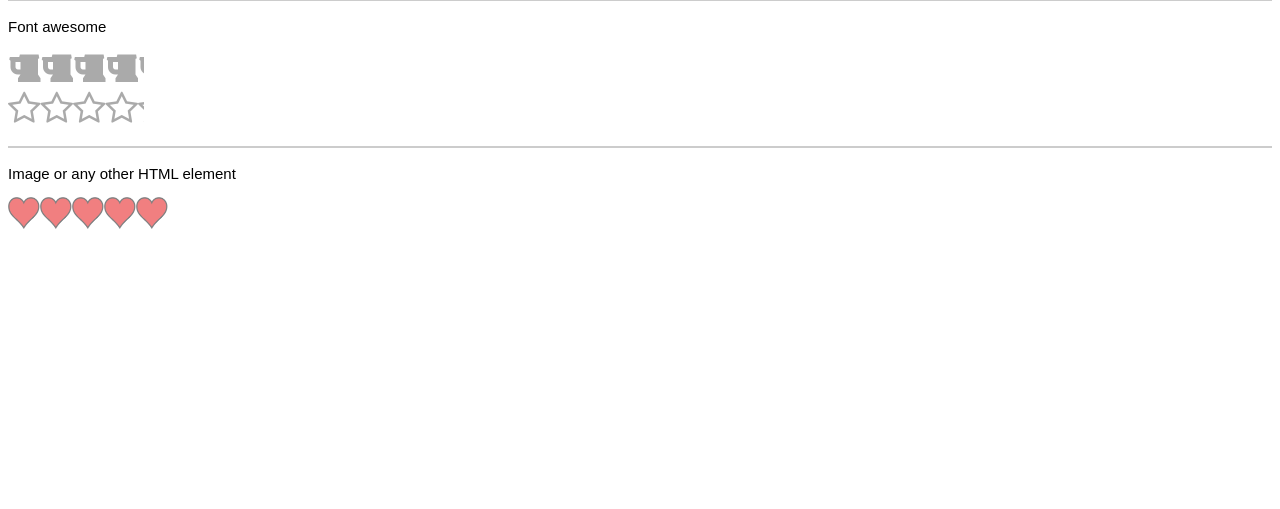
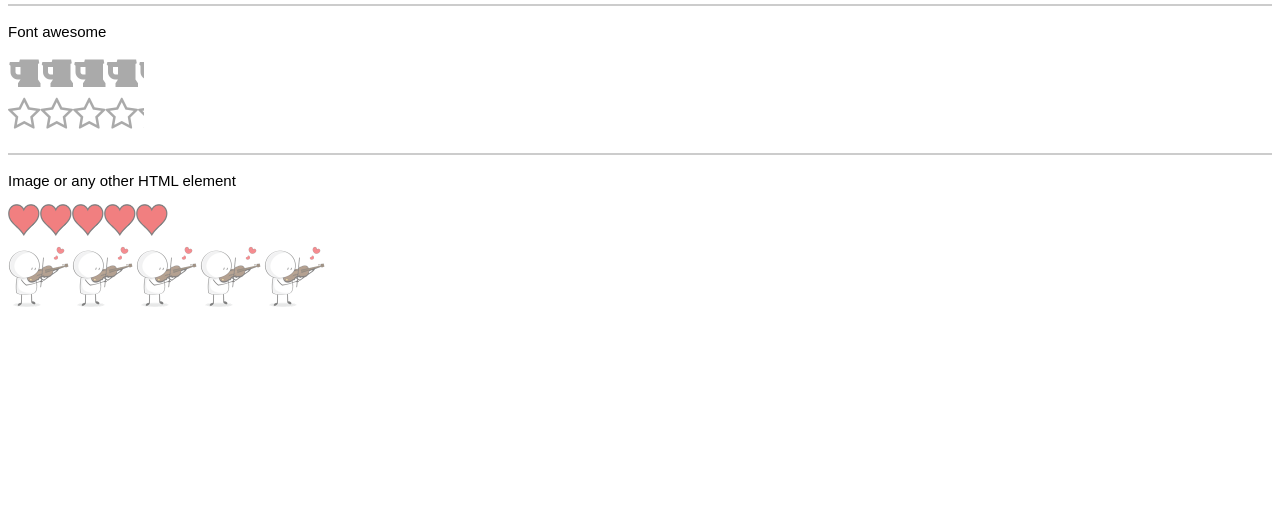
Before and after one commit to auxiliary/rater, a website: page index.html in a window 1280 px wide. Shown: the part 291-800 px from the top of the page. Drawn offline with nearby package versions, Linux system fonts and the light colour scheme.

Commit message:
Fixed a height bug for images

```diff
--- a/index.html
+++ b/index.html
@@ -61,6 +61,13 @@
                 max_value: 5,
                 step_size: 0.25,
             });
+
+            $("#rate7").rate({
+                selected_symbol_type: 'image2',
+                max_value: 5,
+                step_size: 0.1,
+            });
+
         }), 5000);
 
     </script>
@@ -100,7 +107,16 @@
             height: 32px;
             display: inline-block;
         }
-        #rate5 .rate-base-layer span
+        .im2
+        {
+            background-image: url('./images/violin.png');
+            background-size: 64px 64px;
+            background-repeat: no-repeat;
+            width: 64px;
+            height: 64px;
+            display: inline-block;
+        }
+        #rate5 .rate-base-layer span, #rate7 .rate-base-layer span
         {
             opacity: 0.5;
         }
@@ -133,5 +149,6 @@
     <hr>
     <p>Image or any other HTML element</p>
     <div id="rate5"></div>
+    <div id="rate7"></div>
 </body>
 </html>
--- a/rater.js
+++ b/rater.js
@@ -24,17 +24,12 @@
 
     $.fn.textHeight = function()
     {
-        return $(this).height();
-
-        // Should be removed after testing
-        /*
         var html_calc = $('<span>' + $(this).html() + '</span>');
         html_calc.css('font-size',$(this).css('font-size')).hide();
         html_calc.prependTo('body');
         var height = html_calc.height();
         html_calc.remove();
         return height;
-        */
     }
 
     /*
@@ -451,6 +446,11 @@
                 hover: '<div class="im">&nbsp;</div>',
                 selected: '<div class="im">&nbsp;</div>',
             },
+            image2: {
+                base: '<div class="im2">&nbsp;</div>',
+                hover: '<div class="im2">&nbsp;</div>',
+                selected: '<div class="im2">&nbsp;</div>',
+            },
             utf8_emoticons: {
                 base: [0x1F625, 0x1F613, 0x1F612, 0x1F604],
                 hover: [0x1F625, 0x1F613, 0x1F612, 0x1F604],
```
Also changed, not shown: images/violin.png (added).
